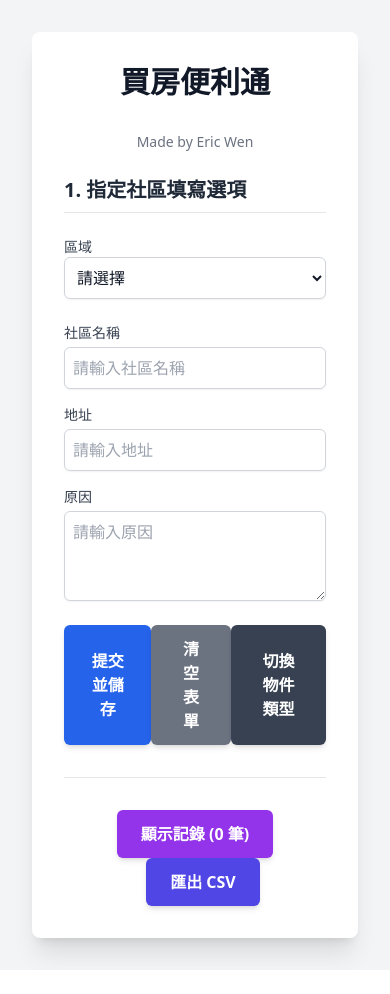
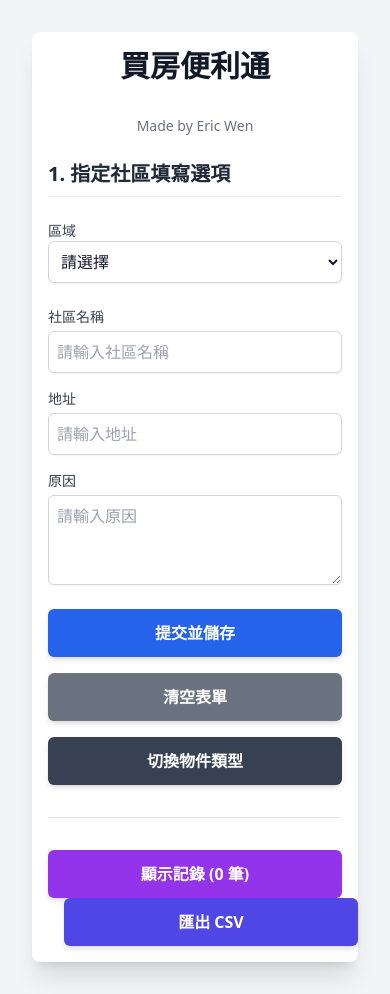
Before and after one commit to ericwen511/interesting-yonath-jjd3tz25, a React (Vite) app: page / in a window 390 px wide. Both pictures are taken after a click on the button "是 (指定社區)". Before the commit the page ends 970 px from the top, so only its background shows below. Built offline with nearby package versions, Linux system fonts and the light colour scheme.

Commit message:
修改適合手機螢幕

```diff
--- a/src/App.tsx
+++ b/src/App.tsx
@@ -658,7 +658,7 @@ function App() {
 
   return (
     <div className="min-h-screen bg-gray-100 p-8 flex items-center justify-center">
-      <div className="bg-white p-8 rounded-lg shadow-xl w-full max-w-2xl">
+      <div className="bg-white p-4 sm:p-8 rounded-lg shadow-xl w-full sm:max-w-2xl mx-auto">
         <h1 className="text-3xl font-bold text-center text-gray-900 mb-8">
           買房便利通
         </h1>
@@ -670,7 +670,7 @@ function App() {
         {isDesignatedCommunity === null && (
           <div className="flex flex-col items-center justify-center space-y-4">
             <p className="text-lg text-gray-700">這個物件是指定社區的嗎？</p>
-            <div className="flex space-x-4">
+            <div className="flex flex-col sm:flex-row space-y-4 sm:space-y-0 sm:space-x-4 w-full justify-center">
               <button
                 className="px-6 py-3 bg-blue-600 text-white font-semibold rounded-md shadow-md hover:bg-blue-700 focus:outline-none focus:ring-2 focus:ring-blue-500 focus:ring-offset-2"
                 onClick={() => setIsDesignatedCommunity(true)}
@@ -738,22 +738,22 @@ function App() {
             </div>
 
             {/* 提交與返回按鈕 */}
-            <div className="flex justify-between mt-6">
+            <div className="flex flex-col sm:flex-row space-y-4 sm:space-y-0 sm:space-x-4 mt-6 justify-between">
               <button
-                className="px-6 py-3 bg-blue-600 text-white font-semibold rounded-md shadow-md hover:bg-blue-700 focus:outline-none focus:ring-2 focus:ring-blue-500 focus:ring-offset-2"
+                className="px-6 py-3 bg-blue-600 text-white font-semibold rounded-md shadow-md hover:bg-blue-700 focus:outline-none focus:ring-2 focus:ring-blue-500 focus:ring-offset-2 w-full sm:w-auto"
                 onClick={handleSubmit}
               >
                 {editingRecordId ? "更新記錄" : "提交並儲存"}
               </button>
               <button
-                className="px-6 py-3 bg-gray-500 text-white font-semibold rounded-md shadow-md hover:bg-gray-600 focus:outline-none focus:ring-2 focus:ring-gray-400 focus:ring-offset-2"
+                className="px-6 py-3 bg-gray-500 text-white font-semibold rounded-md shadow-md hover:bg-gray-600 focus:outline-none focus:ring-2 focus:ring-gray-400 focus:ring-offset-2 w-full sm:w-auto"
                 onClick={() => resetForm(false)} // 不回到初始選擇頁面，只清空表單
               >
                 {editingRecordId ? "取消編輯並清空" : "清空表單"}
               </button>
               {editingRecordId === null && ( // 只有在非編輯模式下顯示切換回選擇頁的按鈕
                 <button
-                  className="px-6 py-3 bg-gray-700 text-white font-semibold rounded-md shadow-md hover:bg-gray-800 focus:outline-none focus:ring-2 focus:ring-gray-600 focus:ring-offset-2"
+                  className="px-6 py-3 bg-gray-700 text-white font-semibold rounded-md shadow-md hover:bg-gray-800 focus:outline-none focus:ring-2 focus:ring-gray-600 focus:ring-offset-2 w-full sm:w-auto"
                   onClick={() => resetForm(true)} // 返回到初始選擇頁面
                 >
                   切換物件類型
@@ -1087,13 +1087,13 @@ function App() {
         {/* 顯示記錄與匯出按鈕 */}
         <div className="mt-8 pt-8 border-t border-gray-200 text-center space-x-4">
           <button
-            className="px-6 py-3 bg-purple-600 text-white font-semibold rounded-md shadow-md hover:bg-purple-700 focus:outline-none focus:ring-2 focus:ring-purple-500 focus:ring-offset-2"
+            className="px-6 py-3 bg-purple-600 text-white font-semibold rounded-md shadow-md hover:bg-purple-700 focus:outline-none focus:ring-2 focus:ring-purple-500 focus:ring-offset-2 w-full sm:w-auto"
             onClick={() => setShowRecords(!showRecords)}
           >
             {showRecords ? "隱藏記錄" : "顯示記錄"} ({savedRecords.length} 筆)
           </button>
           <button
-            className="px-6 py-3 bg-indigo-600 text-white font-semibold rounded-md shadow-md hover:bg-indigo-700 focus:outline-none focus:ring-2 focus:ring-indigo-500 focus:ring-offset-2"
+            className="px-6 py-3 bg-indigo-600 text-white font-semibold rounded-md shadow-md hover:bg-indigo-700 focus:outline-none focus:ring-2 focus:ring-indigo-500 focus:ring-offset-2 w-full sm:w-auto"
             onClick={exportToCsv}
           >
             匯出 CSV
```
